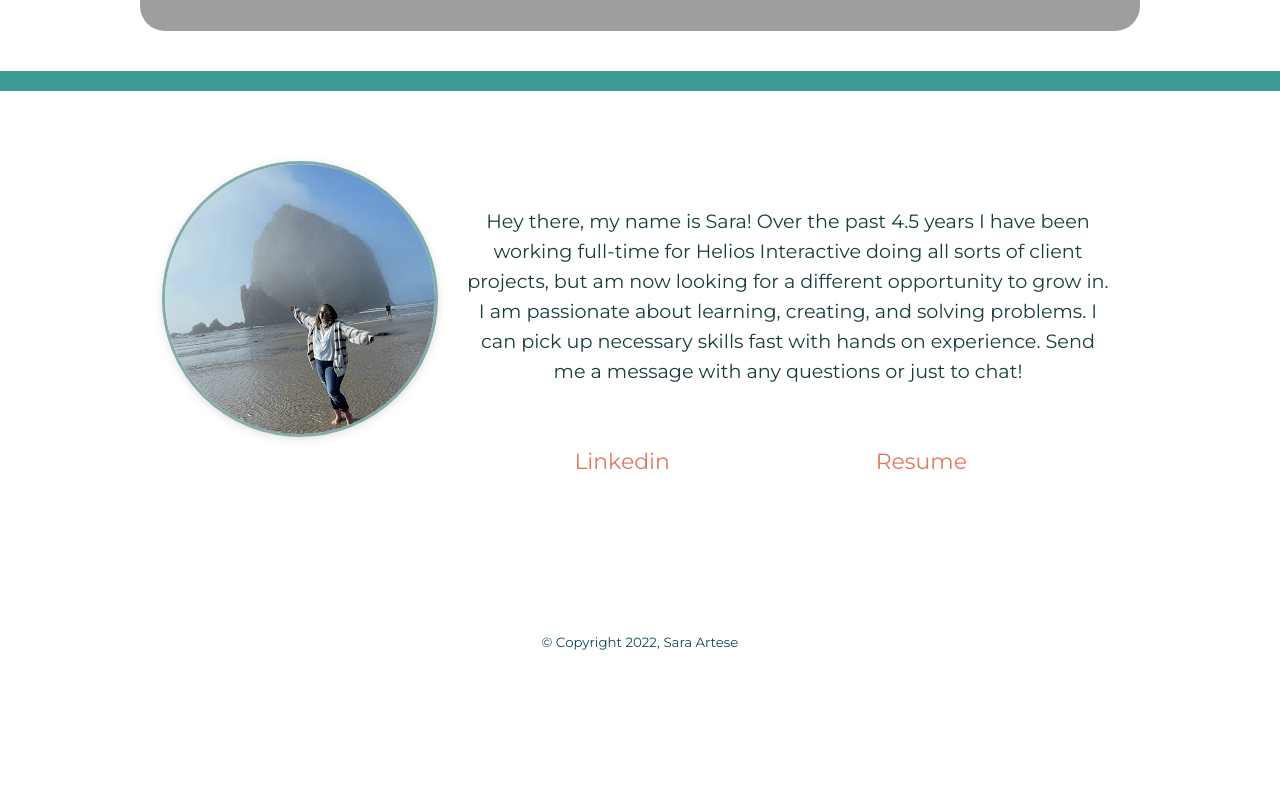
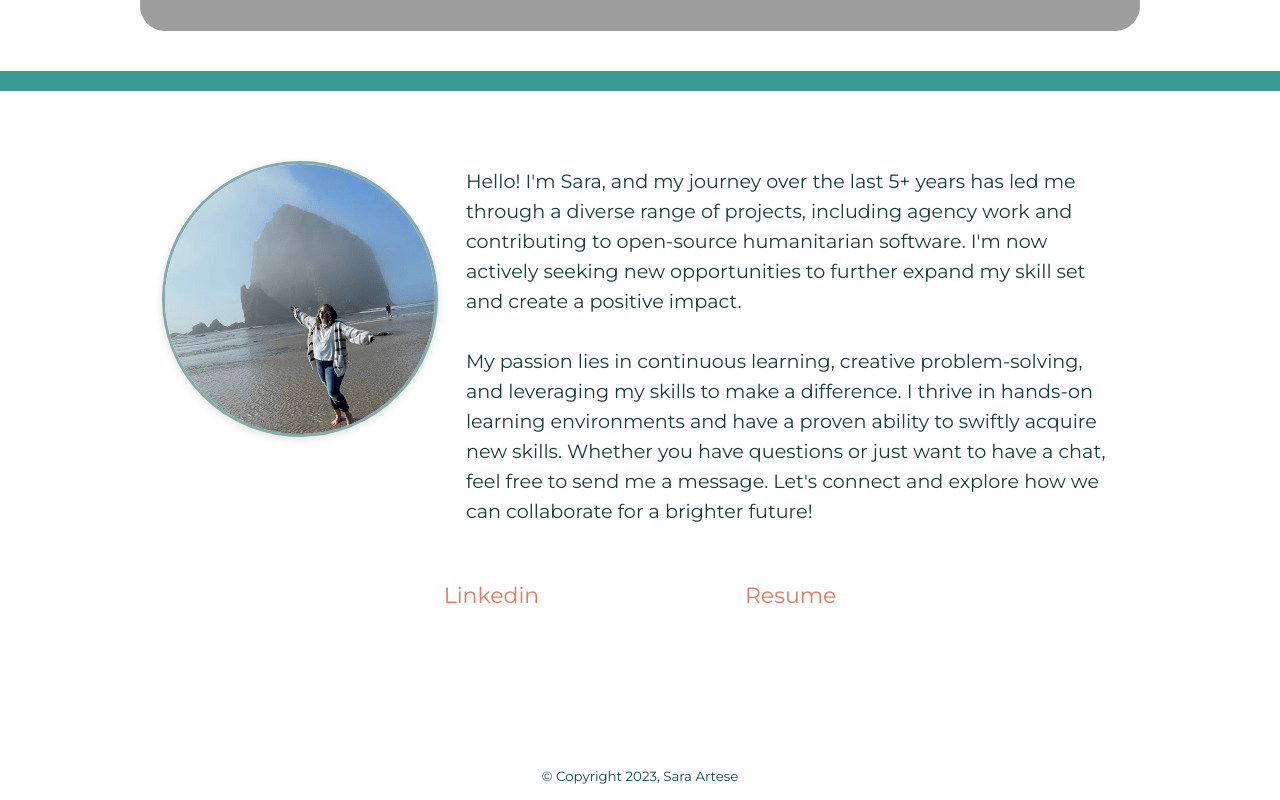
Before and after one commit to srartese/port22, a React (Create React App) app: page / in a window 1280 px wide. Shown: the part 6398-7198 px from the top of the page. Before the commit the page ends 7064 px from the top, so only its background shows below. Built offline with nearby package versions, Linux system fonts and the light colour scheme; grey boxes are pictures that could not be loaded.

Commit message:
Updated resume and few info bits

```diff
--- a/src/Components/Connect/Connect.js
+++ b/src/Components/Connect/Connect.js
@@ -8,7 +8,12 @@ function Connect() {
       <div className="ConnectContents">
       <div className="aboutMe">
       <div className='meContainer'> <img src="images/Media/me.png" className='meImage' alt='Sara standing on beach with arms spread open.'/></div>
-        <div className='infoBlock'> Hey there, my name is Sara! Over the past 4.5 years I have been working full-time for Helios Interactive doing all sorts of client projects, but am now looking for a different opportunity to grow in. I am passionate about learning, creating, and solving problems. I can pick up necessary skills fast with hands on experience. Send me a message with any questions or just to chat! </div>
+        <div className='infoBlock'> Hello! I'm Sara, and my journey over the last 5+ years has led me through a diverse range of projects, including agency work and contributing to open-source humanitarian software. I'm now actively seeking new opportunities to further expand my skill set and create a positive impact.
+        <br />
+        <br />
+        My passion lies in continuous learning, creative problem-solving, and leveraging my skills to make a difference. I thrive in hands-on learning environments and have a proven ability to swiftly acquire new skills.
+
+        Whether you have questions or just want to have a chat, feel free to send me a message. Let's connect and explore how we can collaborate for a brighter future! </div>
         </div>
         <div className='socialLinks'>
         <a href="https://www.linkedin.com/in/saraartese/" target="_blank">Linkedin</a>
--- a/src/Components/Connect/Connect.scss
+++ b/src/Components/Connect/Connect.scss
@@ -39,10 +39,11 @@ img {
 
 .infoBlock {
   width: 66%;
-  margin: rem(50) auto;
+  margin: rem(10) auto rem(50);
   padding: rem(5);
   border-radius: 5px;
   color: #183e3b;
+  text-align: left;
 }
 
 .socialLinks{
@@ -52,7 +53,7 @@ img {
   // justify-content: space-evenly;
   // justify-content: flex-end;
   width: 70%;
-  text-align: right;
+  text-align: center;
   margin: 0 auto;
   a {
     margin: 0 auto;
--- a/src/Components/Footer/Footer.js
+++ b/src/Components/Footer/Footer.js
@@ -4,7 +4,7 @@ import './Footer.scss';
 
 function Footer() {
     return (
-        <footer> <small>&copy; Copyright 2022, Sara Artese</small> </footer>
+        <footer> <small>&copy; Copyright 2023, Sara Artese</small> </footer>
           );
   }
 
--- a/src/Components/Intro/Intro.js
+++ b/src/Components/Intro/Intro.js
@@ -28,6 +28,8 @@ function Intro() {
         'Technical Director',
         2000,
         'Senior Developer',
+        2000,
+        'Front-End Developer',
         2000,
         'Open for work.',
         () => {
```
Also changed, not shown: 2 other files (tests, documents, lock files or other folders).
